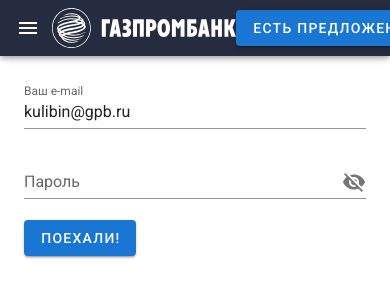
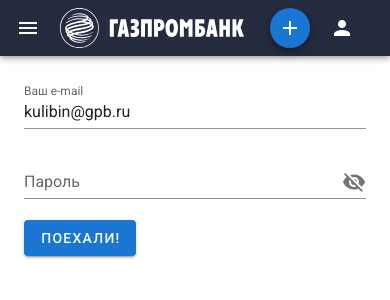
Before and after one commit to ilya-pro/rebus-hackathon-ui, a Vue app: page /login in a window 390 px wide. Shown: the top 300 px of the page. Built offline with nearby package versions, Linux system fonts and the light colour scheme; no server answers; what vue-notification would draw is missing.

Commit message:
+ адаптивная кнопка добавления в шапке

```diff
--- a/src/App.vue
+++ b/src/App.vue
@@ -14,10 +14,20 @@
       <v-spacer></v-spacer>
       <Tabs class="hidden-sm-and-down"
               :items="items"/>
-      <v-btn
-              @click="clickNewTender();"
+      <!--кнопка для широкого экрана-->
+      <v-btn class="hidden-sm-and-down"
+              @click="clickNewTender()"
               color="primary"
       >Есть предложение</v-btn>
+      <!-- кнопка для мобильного экрана-->
+      <v-btn class="hidden-md-and-up"
+             fab
+             small
+             @click="clickNewTender()"
+             color="primary"
+      >
+        <v-icon dark>mdi-plus</v-icon>
+      </v-btn>
       <v-avatar class="ma-3" size="40"
                 tile
                 @click="clickAvatar()"
```
